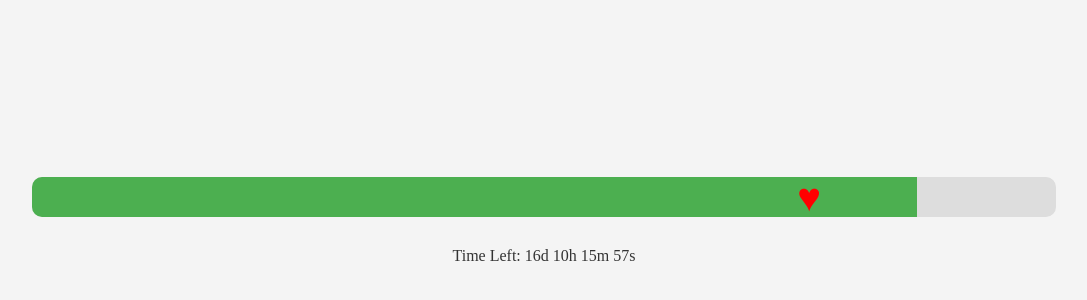
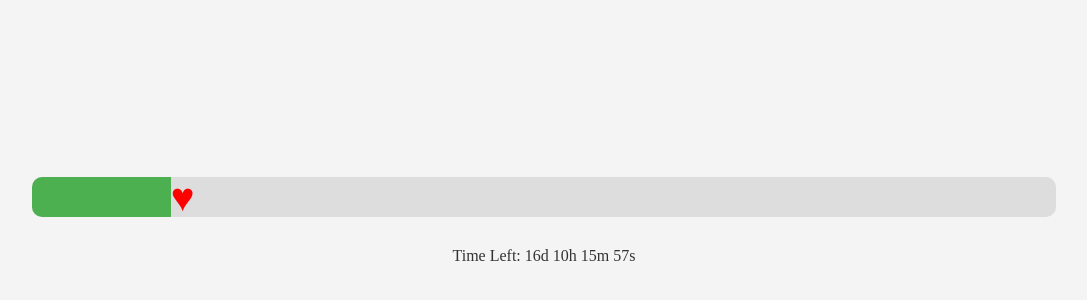
Before and after one commit to nonyano/nonyano.github.io, a plain HTML site: page index.html in a window 1280 px wide. Shown: the part 174-474 px from the top of the page, without its empty margins (96-1183 px from the left). Drawn offline with Linux system fonts and the light colour scheme.

Commit message:
Update index.html

```diff
--- a/index.html
+++ b/index.html
@@ -70,13 +70,13 @@
       const currentDate = new Date();
       const timeDiff = endDate - currentDate;
 
-      const progressPercentage = (timeDiff / totalTimeDiff) * 100;
+      const progressPercentage = 100 - (timeDiff / totalTimeDiff) * 100;
 
       progressBar.style.width = `${progressPercentage}%`;
 
       // Calculate the position of the heart cursor within the progress bar
       const cursorPosition = (progressBar.clientWidth * progressPercentage) / 100;
-      heartCursor.style.left = `${cursorPosition}px`;
+      heartCursor.style.left = `${progressPercentage}%`;
 
       const daysLeft = Math.floor((endDate - currentDate) / (1000 * 60 * 60 * 24));
       const hoursLeft = Math.floor((endDate - currentDate) % (1000 * 60 * 60 * 24) / (1000 * 60 * 60));
```
